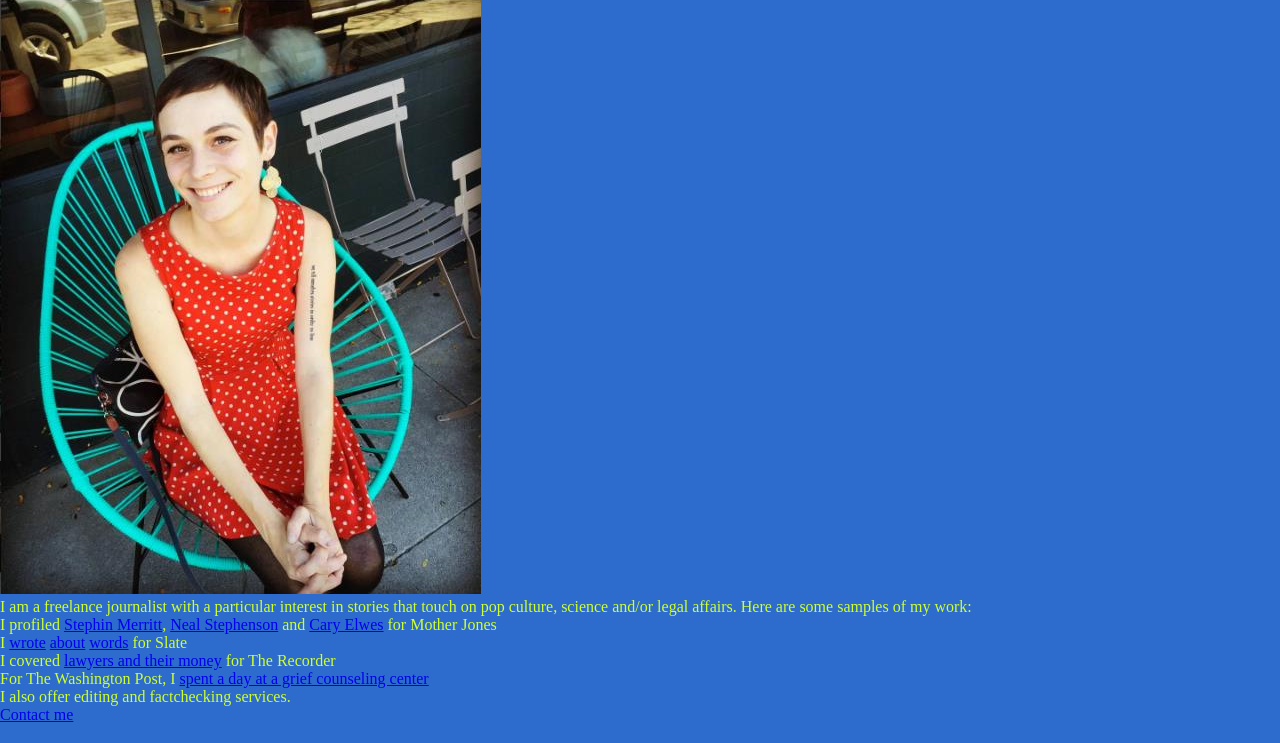
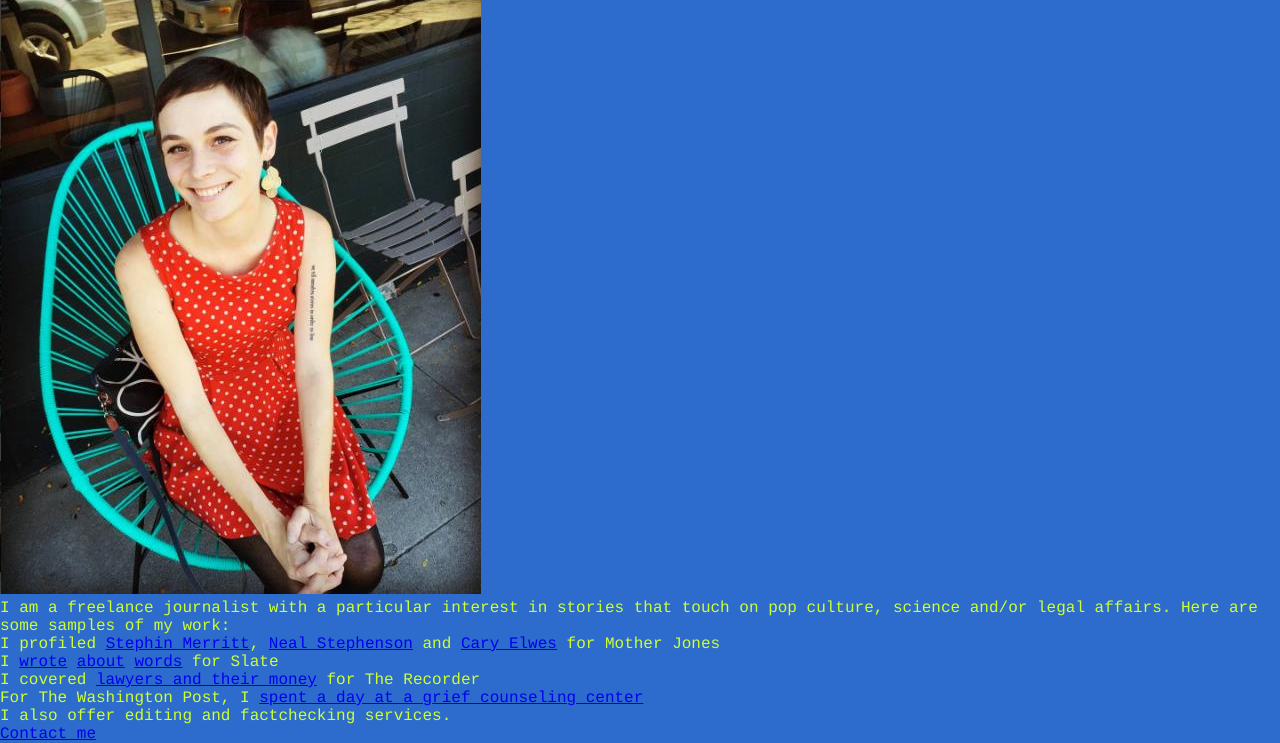
Before and after one commit to rebeccatcohen/rebeccatcohen.github.io, a plain HTML site: page unit_3/index.html in a window 1280 px wide. Shown: the part 58-801 px from the top of the page. Drawn offline with Linux system fonts and the light colour scheme.

Commit message:
unit 3 reviz

```diff
--- a/unit_3/css/style.css
+++ b/unit_3/css/style.css
@@ -6,6 +6,7 @@
 body{
 	color: #CEFF32;
 	background-color: #2D6CCC;
+	font-family: Courier;
 }
 
 h1{
```
